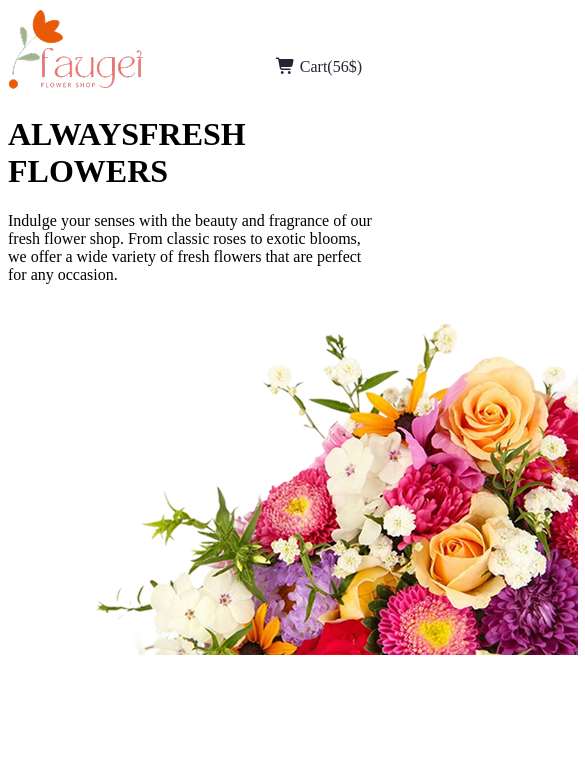
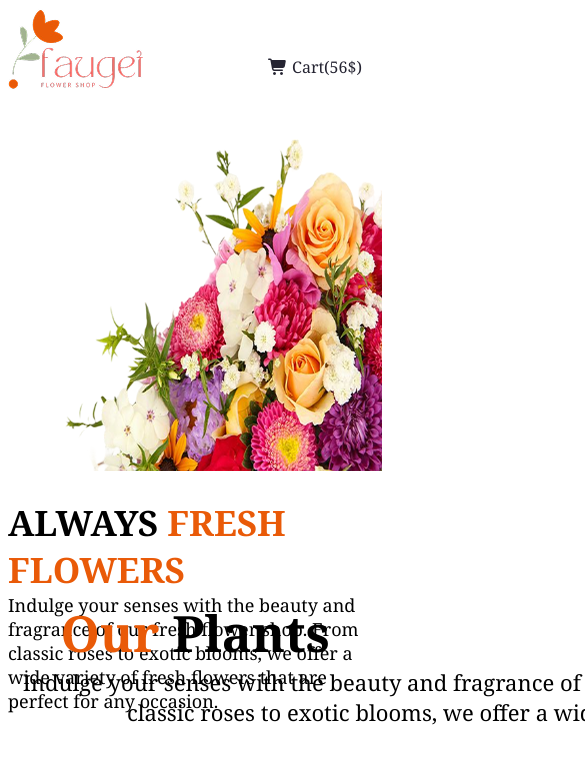
Before and after one commit to duronto0007/responsive-flowers-website, a plain HTML site: page index.html in a window 390 px wide. Shown: the top 764 px of the page, 585 px wide, since content can reach past the window. Drawn offline with Linux system fonts and the light colour scheme.

Commit message:
navbar and banner section done. plants sectio is in progress

```diff
--- a/index.html
+++ b/index.html
@@ -8,7 +8,7 @@
     <!-- Font Awesome CDN -->
      <link rel="stylesheet" href="https://cdnjs.cloudflare.com/ajax/libs/font-awesome/7.0.0/css/all.min.css" integrity="sha512-DxV+EoADOkOygM4IR9yXP8Sb2qwgidEmeqAEmDKIOfPRQZOWbXCzLC6vjbZyy0vPisbH2SyW27+ddLVCN+OMzQ==" crossorigin="anonymous" referrerpolicy="no-referrer" />
 </head>
-<body>
+<body class="noto-serif">
     <header>
        <div class="navbar">
         <div class="logo">
@@ -23,7 +23,7 @@
        </div>
        <div class="hero-section">
         <div class="hero-content">
-            <h1 class="hero-title">ALWAYS<span>FRESH FLOWERS</span></h1>
+            <h1 class="hero-title">ALWAYS<span> FRESH FLOWERS</span></h1>
             <p class="hero-description">Indulge your senses with the beauty and fragrance of our fresh flower shop. From classic roses to exotic blooms, we offer a wide variety of fresh flowers that are perfect for any occasion. </p>
         </div>
         <div class="hero-media">
@@ -32,7 +32,17 @@
        </div>
     </header>
     <main>
-
+       <div class="plants-section">
+        <div class="plants-content">
+            <h2 class="plants-title"><span>Our</span> Plants</h2>
+            <p class="plants-description">Indulge your senses with the beauty and fragrance of our fresh flower shop. From classic roses to exotic blooms, we offer a wide variety of fresh.</p>
+        </div>
+        <div class="cards">
+            <div class="card">
+                <img src="" alt="">
+            </div>
+        </div>
+       </div>
     </main>
     <footer>
 
--- a/styles/style.css
+++ b/styles/style.css
@@ -1,3 +1,13 @@
+/* google Fonts */
+@import url('https://fonts.googleapis.com/css2?family=Noto+Serif:ital,wght@0,100..900;1,100..900&display=swap');
+
+.noto-serif{
+  font-family: "Noto Serif", serif;
+  font-optical-sizing: auto;
+  font-style: normal;
+
+}
+
 /* Navbar styles */
 .navbar{
     display: flex;
@@ -19,9 +29,57 @@
     color: #252432;
 }
 /* hero section style */
+.hero-section{
+    display: flex;
+    max-width: 1140px;
+    height: 461px;
+    margin: 0 auto;
+    justify-content: space-evenly;
+    align-items: center;
 
+}
+.hero-content{
+  width: 570px;
+  height: 299px;
+}
+.hero-title{
+    font-size: 65px;
+    font-weight: bold;
+    margin-bottom: 0px;
+}
+span{
+    color: #E95A08;
+}
+.hero-description{
+    font-size: 22px;
+    font-weight: 400;
+    margin: 0px;
+    color: #000000;
+}
+.hero-media{
+    width: 570px;
 
-
+}
+.hero-media img{
+    width: 100%;
+    height: 355px;
+    margin-top: 20px;
+}
+/* Plants section styles */
+.plants-content{
+    text-align: center;
+}
+.plants-title{
+    font-size: 50px;
+    font-weight: bold;
+    margin-bottom: 0px;
+}
+.plants-description{
+    font-size: 22px;
+    color: #000000;
+    width: 888px;
+    margin: 0 auto;
+}
 
 
 
@@ -33,4 +91,23 @@
     #display-none{
         display: none;
     }
+    .hero-section{
+    display: flex;
+    flex-direction: column-reverse;
+    }
+    .hero-media{
+        width: 100%;
+    }
+    .hero-media  img{
+        width: 100%;
+    }
+    .hero-content{
+        width: 100%;
+    }
+    .hero-title{
+        font-size: 35px;
+    }
+    .hero-description{
+        font-size: 18px;
+    }
 }
```
